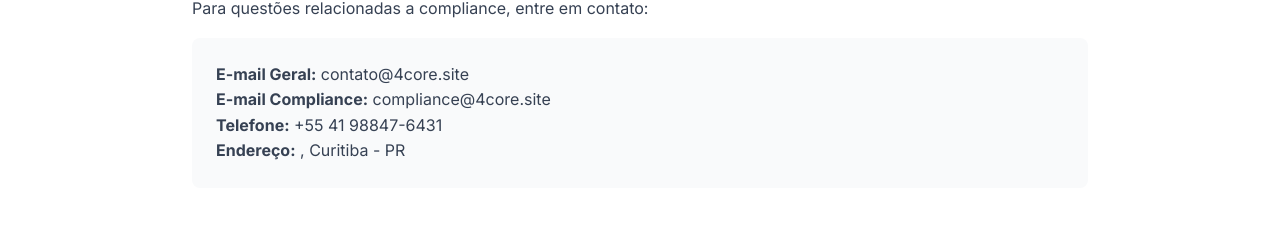
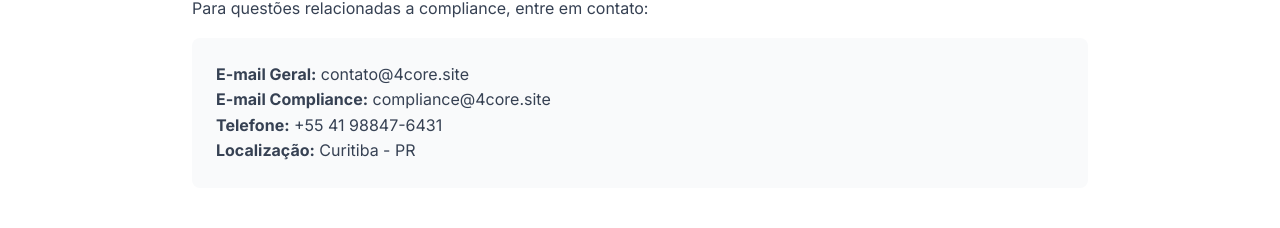
Before and after one commit to CodeAndressa/4Core_Site, a Next.js app: page /compliance in a window 1280 px wide. Shown: the part 3317-3545 px from the top of the page. Built offline with nearby package versions, Linux system fonts and the light colour scheme; no server answers.

Commit message:
fix: remover referência a company.address.street que não existe

```diff
--- a/src/app/compliance/page.tsx
+++ b/src/app/compliance/page.tsx
@@ -180,7 +180,7 @@
                 <p><strong>E-mail Geral:</strong> {company.email}</p>
                 <p><strong>E-mail Compliance:</strong> compliance@4core.site</p>
                 <p><strong>Telefone:</strong> {company.phone}</p>
-                <p><strong>Endereço:</strong> {company.address.street}, {company.address.city} - {company.address.state}</p>
+                <p><strong>Localização:</strong> {company.address.city} - {company.address.state}</p>
               </div>
             </section>
           </div>
--- a/src/app/privacidade/page.tsx
+++ b/src/app/privacidade/page.tsx
@@ -131,7 +131,7 @@
               <div className="bg-gray-50 p-6 rounded-lg mt-4">
                 <p><strong>E-mail:</strong> {company.email}</p>
                 <p><strong>Telefone:</strong> {company.phone}</p>
-                <p><strong>Endereço:</strong> {company.address.street}, {company.address.city} - {company.address.state}</p>
+                <p><strong>Localização:</strong> {company.address.city} - {company.address.state}</p>
               </div>
             </section>
 
```
